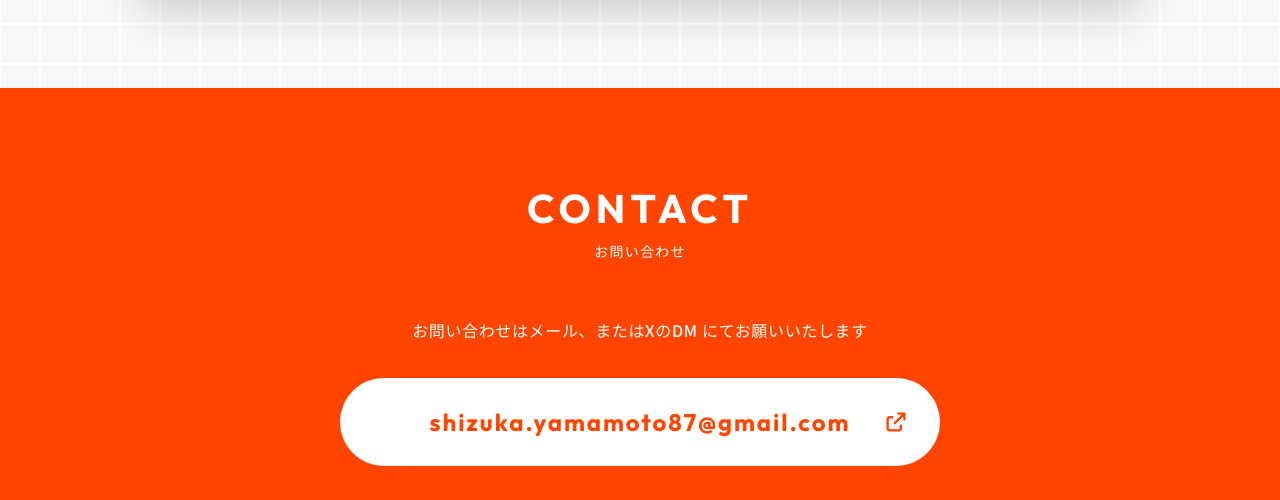
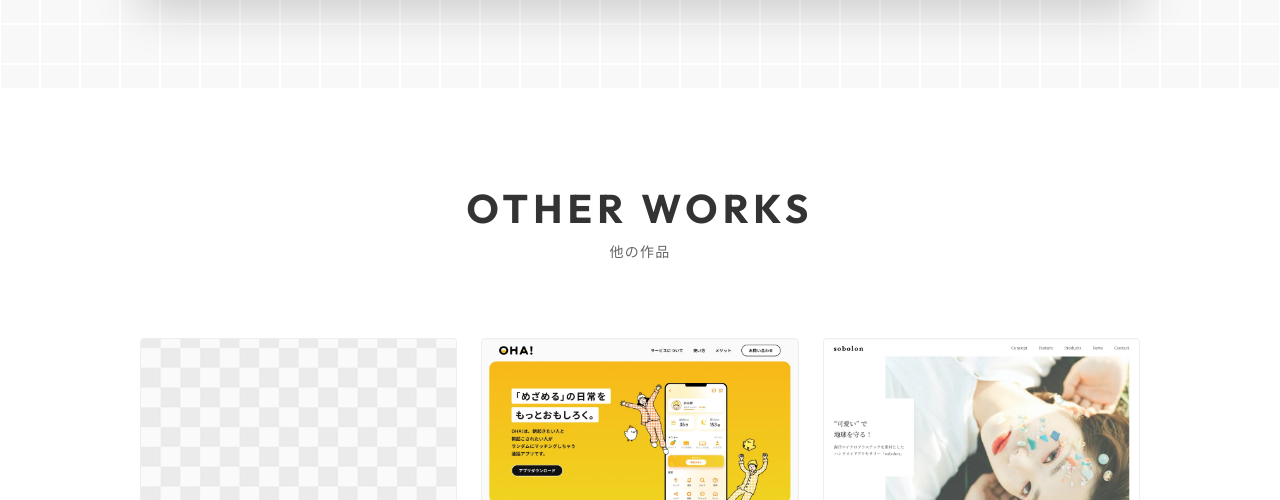
Before and after one commit to shiz-87/my-portfolio, a plain HTML site: page public/works-detail.html in a window 1280 px wide. Shown: the part 4625-5125 px from the top of the page. Drawn offline with Linux system fonts and the light colour scheme.

Commit message:
feat: 作品詳細ページにOTHER WORKSセクションを実装
- <aside>タグを使用し、メインコンテンツと区別してマークアップ
- CSS Gridによるレスポンシブレイアウト（SP:2列 / PC:3列）
- 画像比率をaspect-ratio: 16/9で固定し、レイアウトシフトを防止
- 見出しサイズと余白をデザインに合わせて最適化

```diff
--- a/public/works-detail.html
+++ b/public/works-detail.html
@@ -354,6 +354,68 @@
         <!-- /キャプチャセクション -->
       </article>
 
+      <!-- Other worksセクション -->
+      <aside class="p-work-others">
+        <div class="l-inner">
+          <div class="c-section-title">
+            <span class="c-section-title__en">OTHER WORKS</span>
+            <span class="c-section-title__ja">他の作品</span>
+          </div>
+
+          <ul class="p-work-others__list">
+            <!-- 作品1つ目 -->
+            <li class="p-work-others__item">
+              <a href="#" class="p-work-others__link">
+                <figure class="p-work-others__image">
+                  <img
+                    src="./assets/img/work-dummy01.png"
+                    alt=""
+                    width="1600"
+                    height="900"
+                    loading="lazy"
+                  />
+                </figure>
+              </a>
+            </li>
+
+            <!-- 作品2つ目 -->
+            <li class="p-work-others__item">
+              <a href="#" class="p-work-others__link">
+                <figure class="p-work-others__image">
+                  <img
+                    src="./assets/img/works-oha-thumb.webp"
+                    alt=""
+                    width="1000"
+                    height="560"
+                    loading="lazy"
+                  />
+                </figure>
+              </a>
+            </li>
+
+            <!-- 作品3つ目 -->
+            <li class="p-work-others__item">
+              <a href="#" class="p-work-others__link">
+                <figure class="p-work-others__image">
+                  <img
+                    src="./assets/img/works-sobolon-thumb.webp"
+                    alt=""
+                    width="1000"
+                    height="560"
+                    loading="lazy"
+                  />
+                </figure>
+              </a>
+            </li>
+          </ul>
+
+          <div class="p-work-others__button">
+            <a href="#" class="c-button">作品一覧を見る</a>
+          </div>
+        </div>
+      </aside>
+      <!-- /Other worksセクション -->
+
       <!-- Contactセクション -->
       <section id="contact" class="p-contact">
         <div class="p-contact__inner l-inner">
--- a/src/assets/sass/project/_index.scss
+++ b/src/assets/sass/project/_index.scss
@@ -16,3 +16,4 @@
 @use "work-overview";
 @use "work-point";
 @use "work-capture";
+@use "work-others";
--- /dev/null
+++ b/src/assets/sass/project/_work-others.scss
@@ -0,0 +1,61 @@
+@use "../global/" as g;
+
+.p-work-others {
+  padding-block: 64px 100px;
+
+  @include g.mq(md) {
+    padding-block: 100px 100px;
+  }
+}
+
+.p-work-others__list {
+  margin-top: 40px;
+  display: grid;
+  grid-template-columns: repeat(2, 1fr);
+  gap: 24px 15px;
+
+  @include g.mq(md) {
+    margin-top: 80px;
+    grid-template-columns: repeat(3, 1fr);
+    gap: 40px 24px;
+    max-width: 1080px;
+    margin-inline: auto;
+  }
+}
+
+.p-work-others__item {
+}
+
+.p-work-others__link {
+  display: block;
+  transition: opacity 0.3s ease, transform 0.3s ease;
+
+  &:hover {
+    opacity: 0.7;
+    transform: translateY(-4px); // ホバーで少し浮く演出
+  }
+}
+
+.p-work-others__image {
+  width: 100%;
+  aspect-ratio: 16 / 9;
+  border-radius: 4px;
+  overflow: hidden;
+  background-color: #f0f0f0;
+  border: 1px solid #eee;
+
+  img {
+    width: 100%;
+    height: 100%;
+    object-fit: cover;
+  }
+}
+
+.p-work-others__button {
+  margin-top: 64px;
+  text-align: center;
+
+  @include g.mq(md) {
+    margin-top: 80px;
+  }
+}
```
Also changed, not shown: public/assets/css/style.css.
